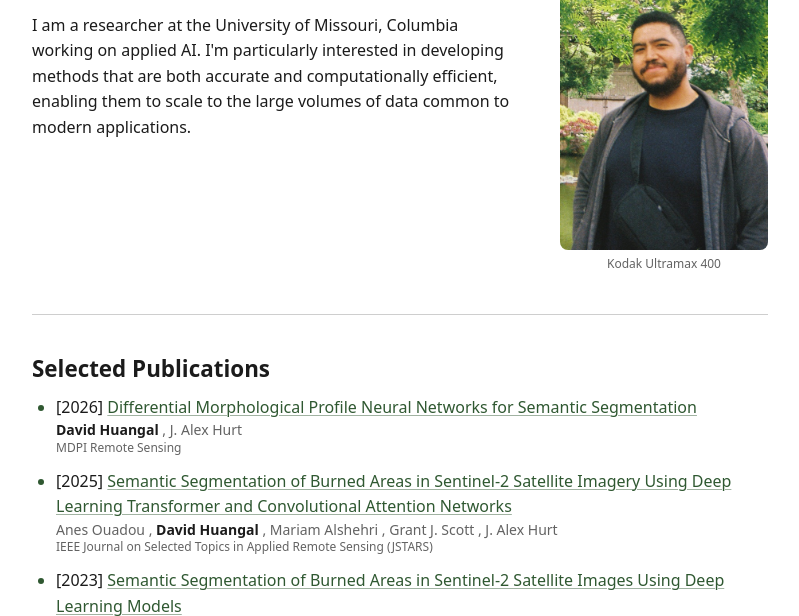
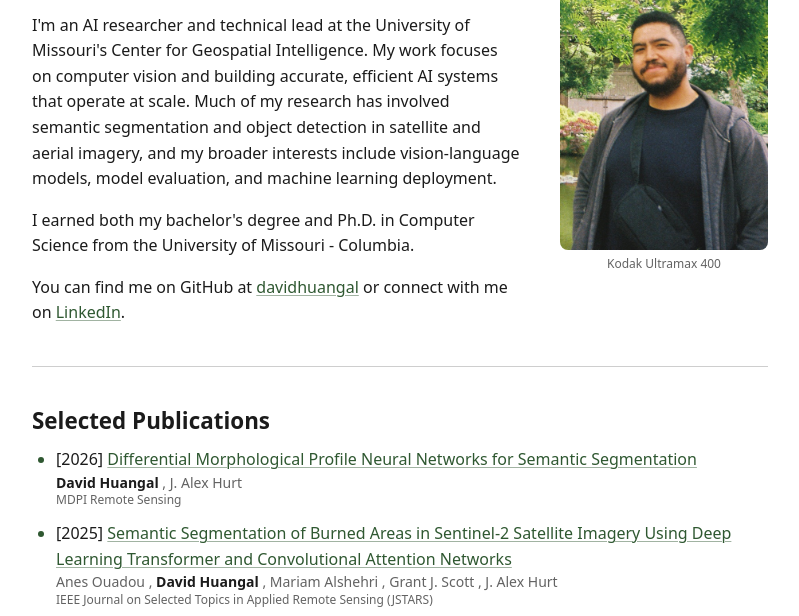
Before and after one commit to davidhuangal/davidhuangal.github.io, an Astro site: page / in a window 1280 px wide. Shown: the part 154-770 px from the top of the page, without its empty margins (240-1039 px from the left). Built offline with nearby package versions, Linux system fonts and the light colour scheme; Astro itself is replaced by a stand-in of ours.

Commit message:
feat: rewrite homepage bio (#8)

```diff
--- a/src/pages/index.astro
+++ b/src/pages/index.astro
@@ -15,7 +15,7 @@
 
 <Base
   title="David Huangal"
-  description="David Huangal — applied AI researcher at the University of Missouri. Paper notes, publications, and projects on semantic segmentation and remote sensing."
+  description="David Huangal — AI researcher and technical lead at the University of Missouri's Center for Geospatial Intelligence. Paper notes, publications, and projects on semantic segmentation and remote sensing."
 >
   <section class="intro">
     <figure class="portrait-fig">
@@ -34,10 +34,21 @@
       <h1>David Huangal</h1>
       <p class="tagline muted">Applied AI · Remote Sensing · University of Missouri</p>
       <p>
-        I am a researcher at the University of Missouri, Columbia working on applied AI. I'm
-        particularly interested in developing methods that are both accurate and computationally
-        efficient, enabling them to scale to the large volumes of data common to modern
-        applications.
+        I'm an AI researcher and technical lead at the University of Missouri's Center for
+        Geospatial Intelligence. My work focuses on computer vision and building accurate,
+        efficient AI systems that operate at scale. Much of my research has involved semantic
+        segmentation and object detection in satellite and aerial imagery, and my broader
+        interests include vision-language models, model evaluation, and machine learning
+        deployment.
+      </p>
+      <p>
+        I earned both my bachelor's degree and Ph.D. in Computer Science from the University of
+        Missouri - Columbia.
+      </p>
+      <p>
+        You can find me on GitHub at <a href="https://github.com/davidhuangal">davidhuangal</a> or
+        connect with me on
+        <a href="https://www.linkedin.com/in/david-huangal-b447a314b/">LinkedIn</a>.
       </p>
     </div>
   </section>
@@ -148,7 +159,11 @@
   }
 
   .intro-text p:not(.tagline) {
-    margin: 0;
+    margin: 0 0 var(--space-md);
+  }
+
+  .intro-text p:last-child {
+    margin-bottom: 0;
   }
 
   .meta {
```
